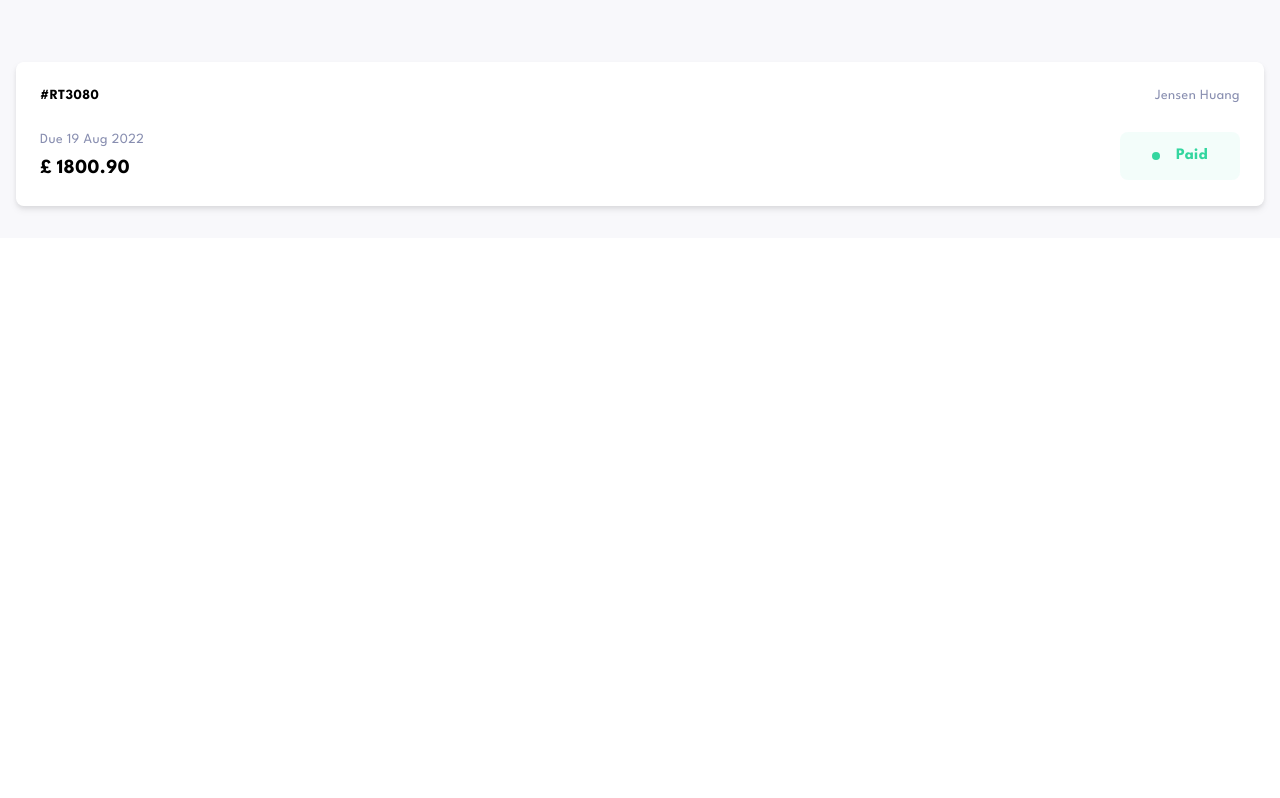
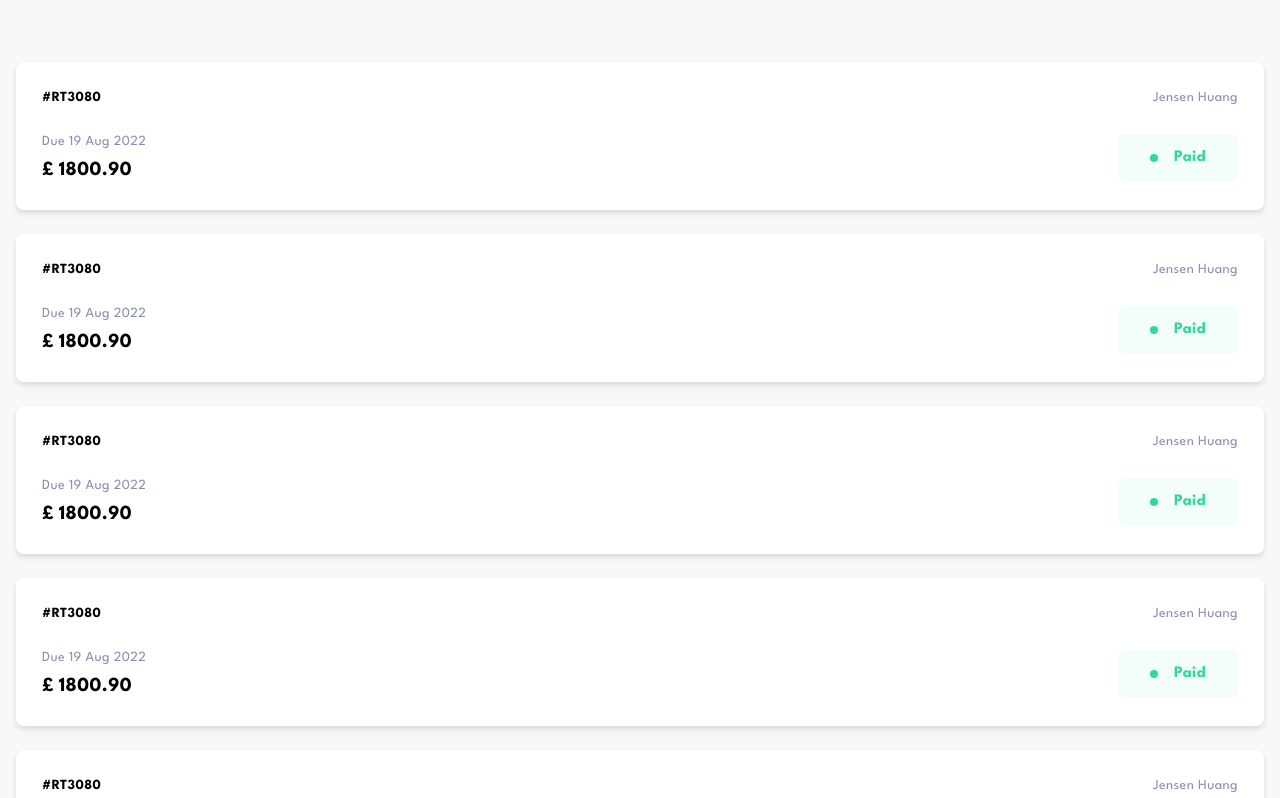
Before and after one commit to arronrees/invoice-app, a Next.js app: page / in a window 1280 px wide. Shown: the part 162-960 px from the top of the page. Before the commit the page ends 800 px from the top, so only its background shows below. Built offline with nearby package versions, Linux system fonts and the light colour scheme.

Commit message:
Changes to invoice items

```diff
--- a/components/invoices/InvoiceGrid.jsx
+++ b/components/invoices/InvoiceGrid.jsx
@@ -4,6 +4,11 @@ export default function InvoiceGrid() {
   return (
     <section className='px-4 py-8'>
       <InvoiceItem />
+      <InvoiceItem />
+      <InvoiceItem />
+      <InvoiceItem />
+      <InvoiceItem />
+      <InvoiceItem />
     </section>
   );
 }
--- a/components/invoices/InvoiceItem.jsx
+++ b/components/invoices/InvoiceItem.jsx
@@ -1,6 +1,10 @@
+import Link from 'next/link';
+
 export default function InvoiceItem() {
   return (
-    <article className='p-6 bg-white rounded-lg shadow-xs drop-shadow-md'>
+    <article className='p-6 bg-white rounded-lg shadow-xs drop-shadow-md mb-6 last-of-type:mb-0 transition duration-300 border-2 border-white hover:border-mid-purple hover:drop-shadow-lg'>
+      <Link href='/'>
+        <a>
           <div className='mb-6 flex justify-between items-center'>
             <h3 className='font-bold text-sm'>#RT3080</h3>
             <p className='font-normal text-sm text-mid-grey'>Jensen Huang</p>
@@ -20,6 +24,8 @@ export default function InvoiceItem() {
               <span className='inline-block  font-bold'>Paid</span>
             </div>
           </div>
+        </a>
+      </Link>
     </article>
   );
 }
```
Lines whose indentation alone changed are shown as unchanged.
